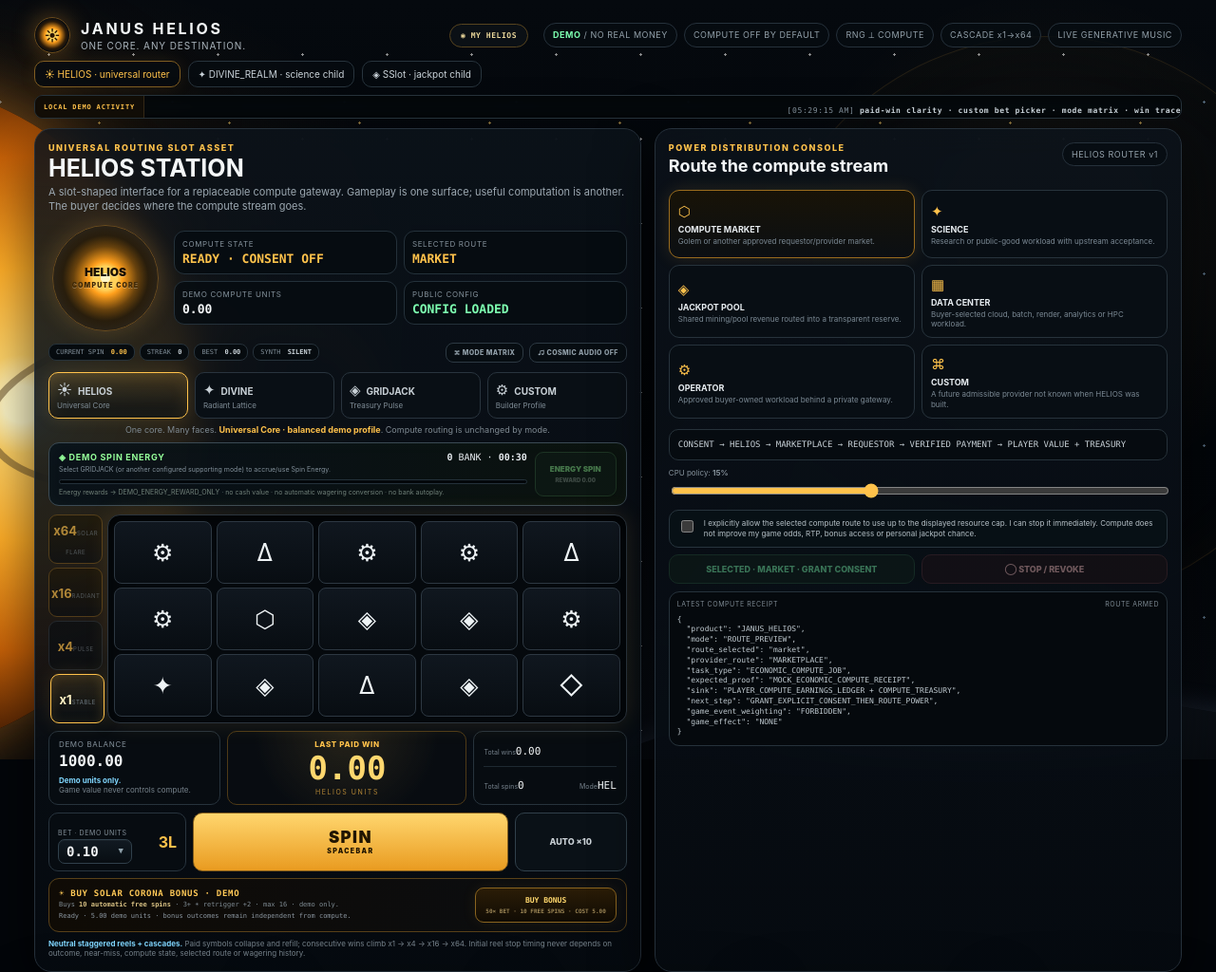
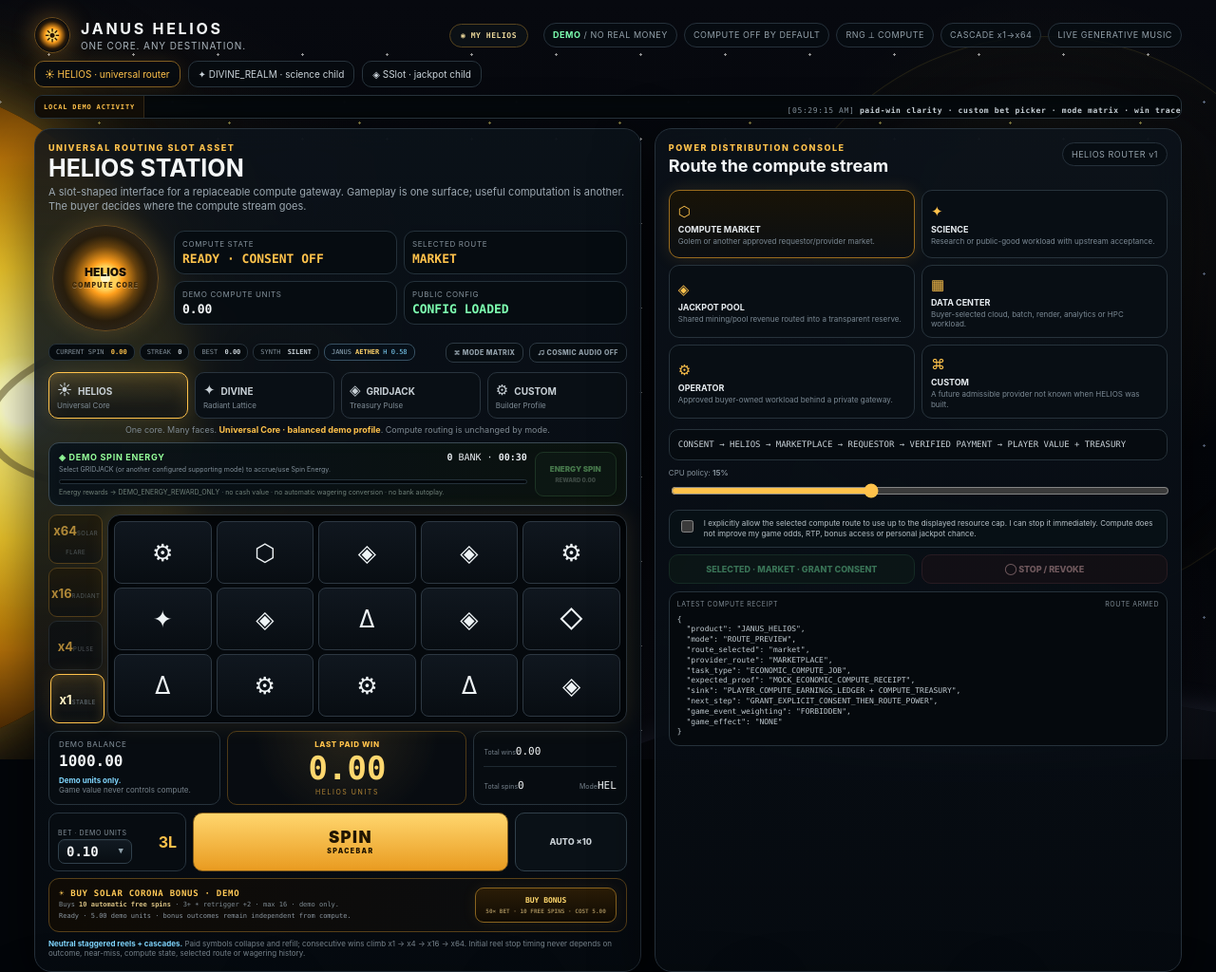
Before and after one commit to Hawkar-usls/Janus-HELIOS, a website: page index.html in a window 1280 px wide. Shown: the top 1024 px of the page at 95% size. Drawn offline with Linux system fonts and the light colour scheme.

Commit message:
Wire JANUS World Matrix into Pages

```diff
--- a/index.html
+++ b/index.html
@@ -61,6 +61,7 @@
   <script src="./helios-music.js?v=3.1.0"></script>
   <script src="./helios-lucky.js?v=2.0.0"></script>
   <script src="./helios-profile.js?v=1.0.0"></script>
+  <script src="./helios-janus-worlds.js?v=1.0.0"></script>
   <script src="./helios-mobile.js?v=1.0.0"></script>
 </body>
 </html>
```
